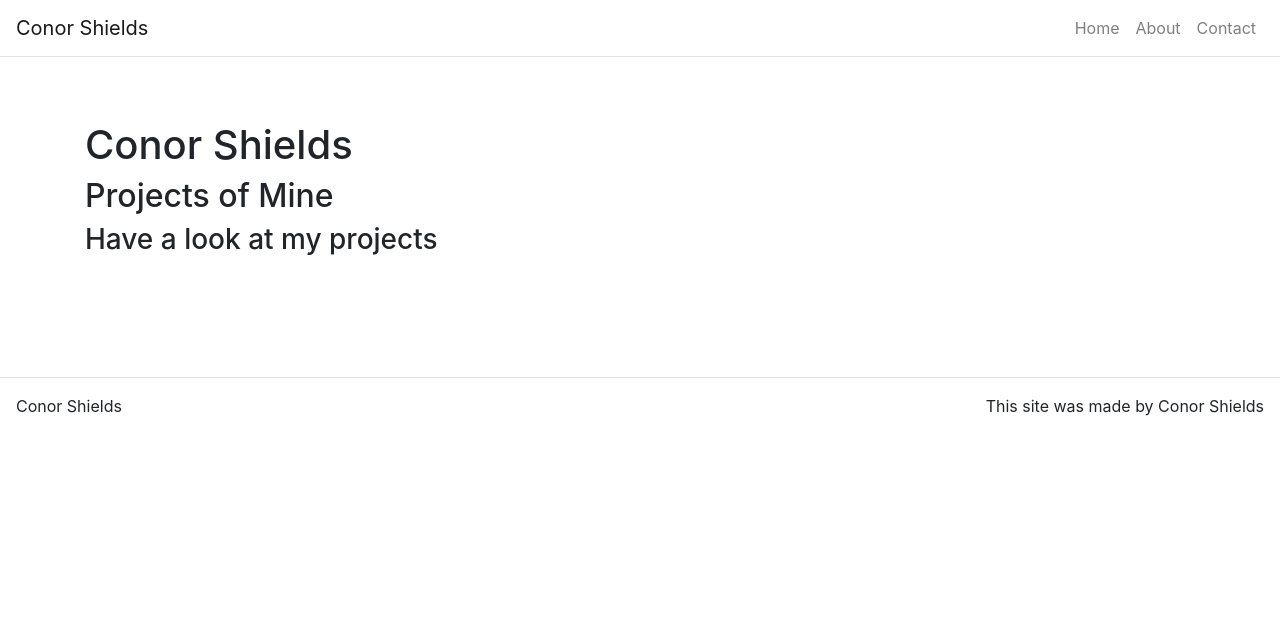
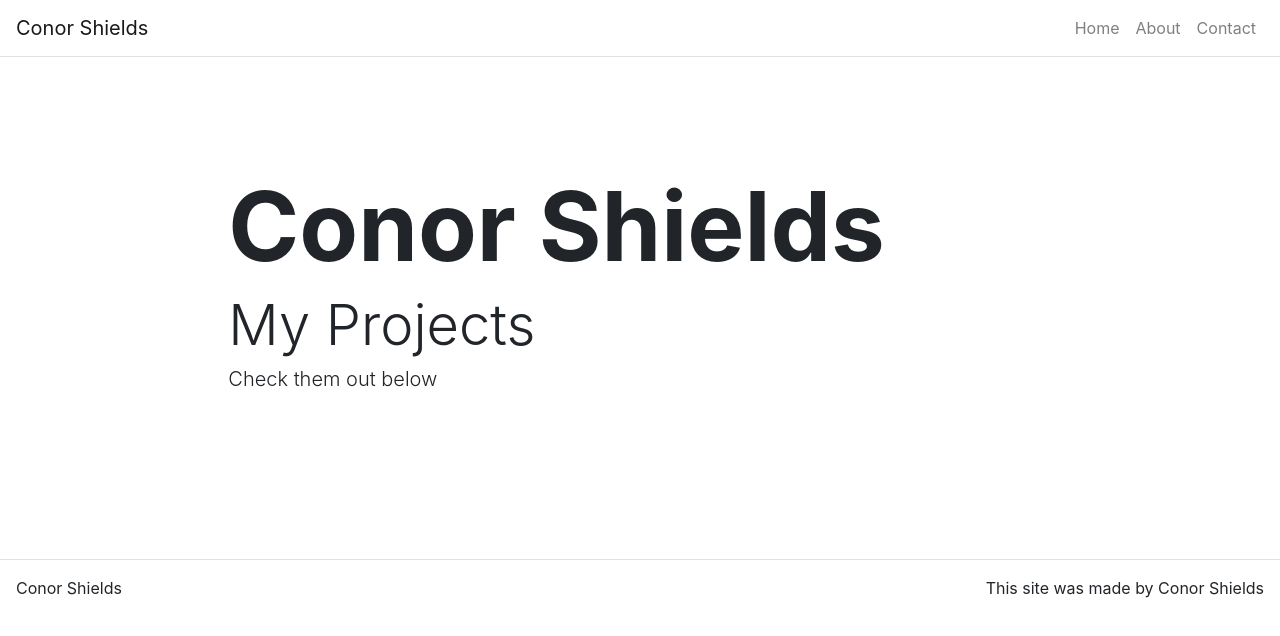
Before and after one commit to cshields236/React-personal-site, a React (Create React App) app: page / in a window 1280 px wide. Shown: the top 636 px of the page. Built offline with nearby package versions, Linux system fonts and the light colour scheme.

Commit message:
added home content

```diff
--- a/src/App.js
+++ b/src/App.js
@@ -25,8 +25,8 @@ class App extends React.Component {
       ],
       home: {
         title: 'Conor Shields',
-        subtitle: 'Projects of Mine',
-        text: 'Have a look at my projects'
+        subtitle: 'My Projects',
+        text: 'Check them out below'
       },
       about: {
         title: 'About Me',
--- a/src/components/Hero.js
+++ b/src/components/Hero.js
@@ -3,14 +3,13 @@ import { Jumbotron, Container, Row, Col } from 'react-bootstrap';
 
 function Hero(props) {
     return (
-        <Jumbotron className='bg-transparent'>
-            <Container>
-                <Row>
-                    <Col>
-                        {props.title && <h1>{props.title}</h1>}
-                        {props.subtitle && <h2>{props.subtitle}</h2>}
-
-                        {props.text && <h3>{props.text}</h3>}
+        <Jumbotron className='bg-transparent jumbotron-fluid' >
+            <Container fluid={true}>
+                <Row className='justify-content-center py-5'>
+                    <Col md={8} sm={12}>
+                        {props.title && <h1 className='display-1 font-weight-bolder'>{props.title}</h1>}
+                        {props.subtitle && <h3 className='display-4 font-weight-light' >{props.subtitle}</h3>}
+                        {props.text && <h3 className='lead font-weight-light'>{props.text}</h3>}
                     </Col>
                 </Row>
             </Container>
```
